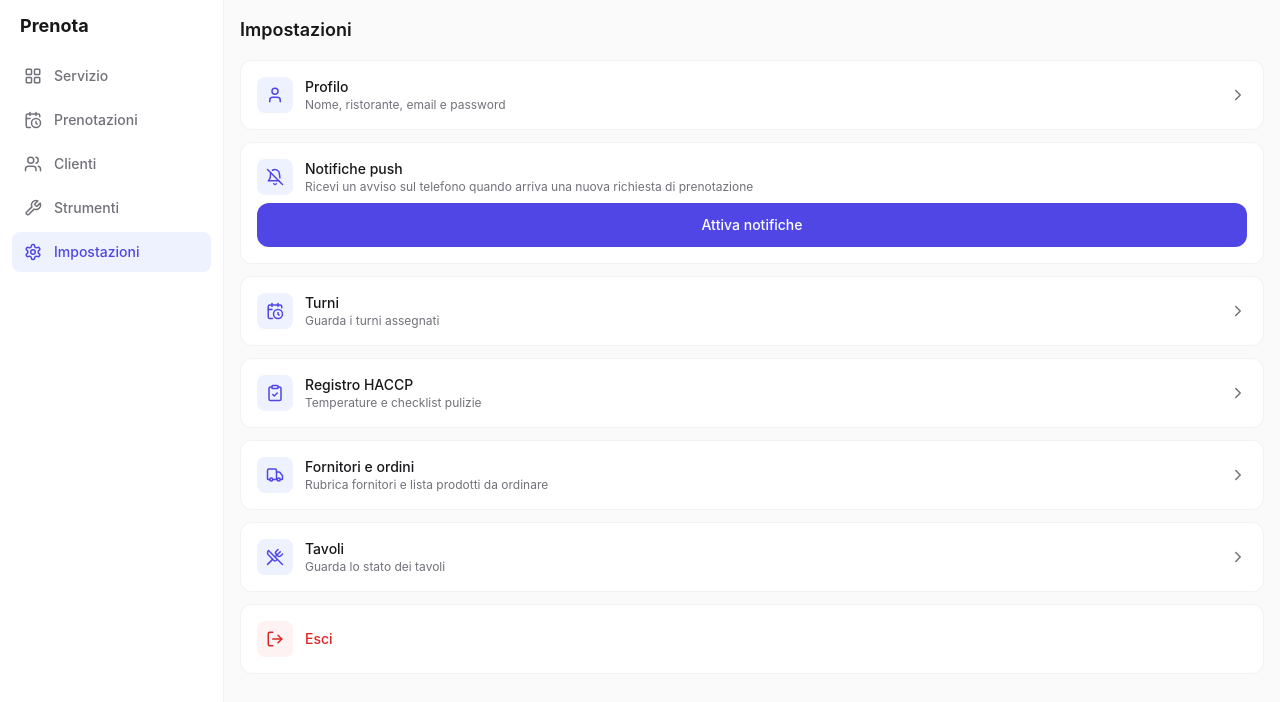
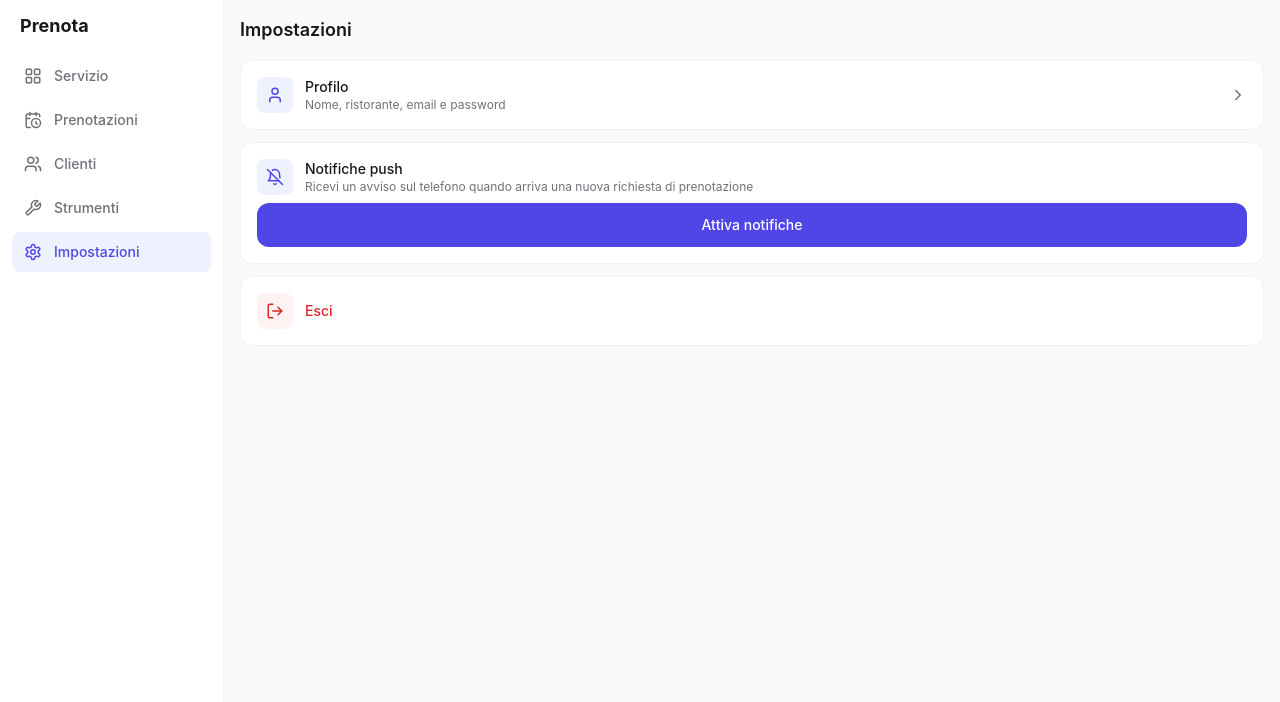
Before and after one commit to andru1607/Prenota-app, a Next.js app in the folder prenota-app/: page /impostazioni in a window 1280 px wide. Shown: the top 702 px of the page. Built offline with nearby package versions, Linux system fonts and the light colour scheme; no server answers.

Commit message:
Update page.tsx

```diff
--- a/prenota-app/app/impostazioni/page.tsx
+++ b/prenota-app/app/impostazioni/page.tsx
@@ -18,9 +18,6 @@ import {
   CalendarX,
   User,
   Users,
-  Truck,
-  CalendarClock,
-  ClipboardCheck,
 } from "lucide-react";
 import { createClient } from "@/lib/supabase/client";
 import { getMyRole } from "@/lib/roles";
@@ -423,76 +420,6 @@ export default function ImpostazioniPage() {
       </>
       )}
 
-      <Link
-        href="/turni"
-        className="touch-target mb-3 flex items-center justify-between rounded-xl border border-black/5 bg-white p-4"
-      >
-        <div className="flex items-center gap-3">
-          <div className="grid h-9 w-9 place-items-center rounded-lg bg-primary-light text-primary">
-            <CalendarClock size={18} />
-          </div>
-          <div>
-            <p className="text-sm font-medium text-ink">Turni</p>
-            <p className="text-xs text-ink-muted">
-              {isAdmin ? "Organizza i turni del team" : "Guarda i turni assegnati"}
-            </p>
-          </div>
-        </div>
-        <ChevronRight size={18} className="text-ink-muted" />
-      </Link>
-
-      <Link
-        href="/haccp"
-        className="touch-target mb-3 flex items-center justify-between rounded-xl border border-black/5 bg-white p-4"
-      >
-        <div className="flex items-center gap-3">
-          <div className="grid h-9 w-9 place-items-center rounded-lg bg-primary-light text-primary">
-            <ClipboardCheck size={18} />
-          </div>
-          <div>
-            <p className="text-sm font-medium text-ink">Registro HACCP</p>
-            <p className="text-xs text-ink-muted">Temperature e checklist pulizie</p>
-          </div>
-        </div>
-        <ChevronRight size={18} className="text-ink-muted" />
-      </Link>
-
-      <Link
-        href="/fornitori"
-        className="touch-target mb-3 flex items-center justify-between rounded-xl border border-black/5 bg-white p-4"
-      >
-        <div className="flex items-center gap-3">
-          <div className="grid h-9 w-9 place-items-center rounded-lg bg-primary-light text-primary">
-            <Truck size={18} />
-          </div>
-          <div>
-            <p className="text-sm font-medium text-ink">Fornitori e ordini</p>
-            <p className="text-xs text-ink-muted">Rubrica fornitori e lista prodotti da ordinare</p>
-          </div>
-        </div>
-        <ChevronRight size={18} className="text-ink-muted" />
-      </Link>
-
-      <Link
-        href="/tavoli"
-        className="touch-target mb-3 flex items-center justify-between rounded-xl border border-black/5 bg-white p-4"
-      >
-        <div className="flex items-center gap-3">
-          <div className="grid h-9 w-9 place-items-center rounded-lg bg-primary-light text-primary">
-            <UtensilsCrossed size={18} />
-          </div>
-          <div>
-            <p className="text-sm font-medium text-ink">Tavoli</p>
-            <p className="text-xs text-ink-muted">
-              {isAdmin
-                ? "Aggiungi, modifica ed elimina i tavoli del locale"
-                : "Guarda lo stato dei tavoli"}
-            </p>
-          </div>
-        </div>
-        <ChevronRight size={18} className="text-ink-muted" />
-      </Link>
-
       {isAdmin && (
       <Link
         href="/statistiche"
```
